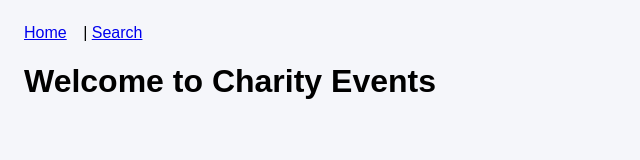
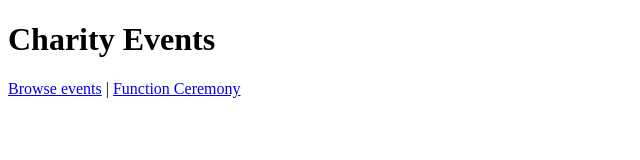
Before and after one commit to poojaya/webdev-2-assesment, a website: page WEB/index.html in a window 1280 px wide. Shown: the whole page, without its empty margins (0-640 px from the left). Drawn offline with Linux system fonts and the light colour scheme; files that its build step writes are made by us from their sources.

Commit message:
Update index.html

```diff
--- a/WEB/index.html
+++ b/WEB/index.html
@@ -1,18 +1,12 @@
-<!DOCTYPE html>
+<!-- WEB/public/index.html -->
+<!doctype html>
 <html>
-<head>
-  <title>Charity Events Home</title>
-  <link rel="stylesheet" href="css/style.css" />
-</head>
-<body>
-  <nav>
-    <a href="index.html">Home</a> |
-    <a href="search.html">Search</a>
-  </nav>
-
-  <h1>Welcome to Charity Events</h1>
-  <section id="events-list"></section>
-
-  <script src="js/home.js"></script>
-</body>
+  <head>
+    <meta charset="utf-8" />
+    <title>Charity Events</title>
+  </head>
+  <body>
+    <h1>Charity Events</h1>
+    <p><a href="/events.html">Browse events</a> | <a href="/add.html">Function Ceremony</a></p>
+  </body>
 </html>
```
